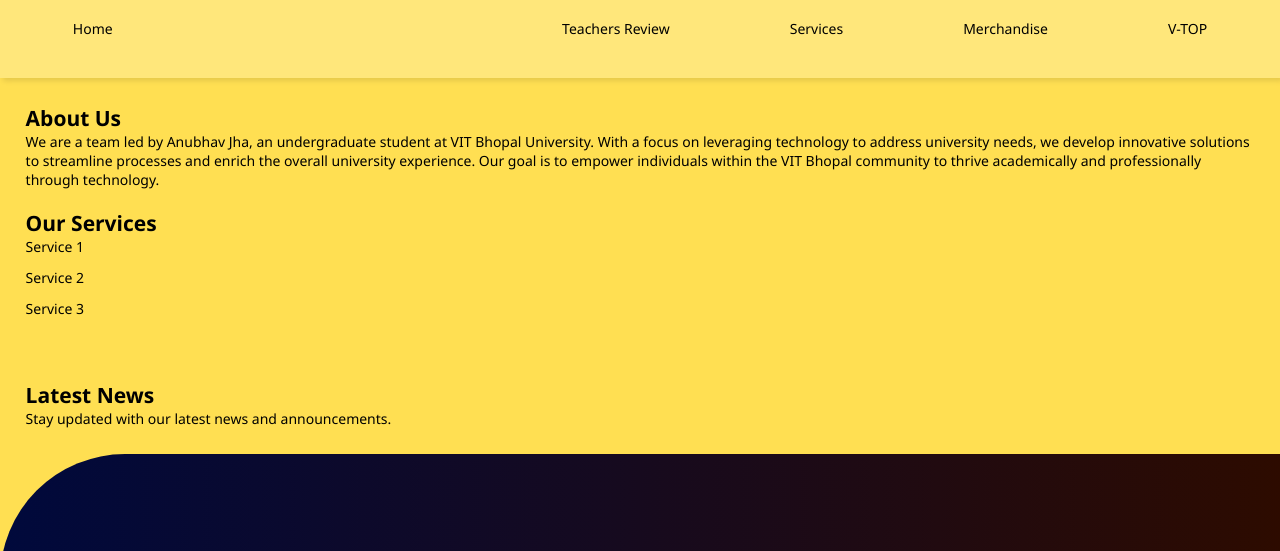
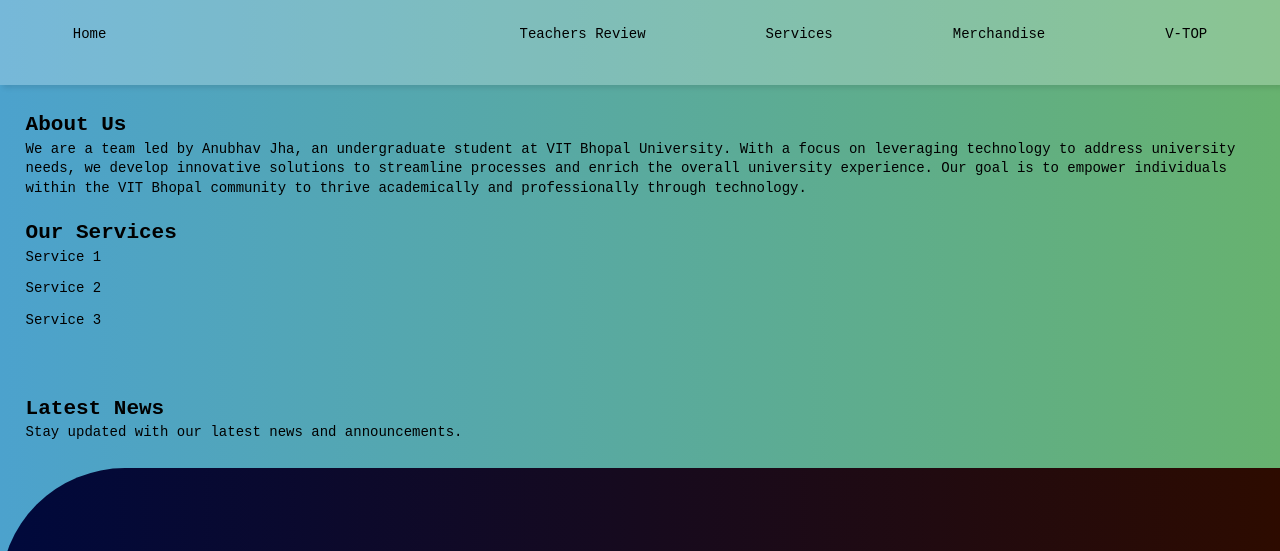
Before and after one commit to anubhavjha08/-Konecto.org, a plain HTML site: page index.html in a window 1280 px wide. Shown: the part 119-670 px from the top of the page. Drawn offline with Linux system fonts and the light colour scheme.

Commit message:
Body Ui update

```diff
--- a/style.css
+++ b/style.css
@@ -5,14 +5,18 @@
 
 body {
     font-size: 14px;
-    /* line-height: 1.4;
+    line-height: 1.4;
     min-height: 100vh;
-    background-image: url("MIT-Dome-WP.jpg");
+    /* background-image: url("MIT-Dome-WP.jpg");
     background-size: cover;
     background-repeat: no-repeat;
     background-position: center; */
     background-color: rgba(255, 208, 0, 0.678);
-    font-family: 'Segoe UI', Tahoma, Geneva, Verdana, sans-serif;
+    /* font-family: 'Segoe UI', Tahoma, Geneva, Verdana, sans-serif; */
+    font-family: "Kode Mono", monospace;
+    background: #67B26F;  /* fallback for old browsers */
+    background: -webkit-linear-gradient(to right, #4ca2cd, #67B26F);  /* Chrome 10-25, Safari 5.1-6 */
+    background: linear-gradient(to right, #4ca2cd, #67B26F); /* W3C, IE 10+/ Edge, Firefox 16+, Chrome 26+, Opera 12+, Safari 7+ */
 }
 
 h1 {
@@ -28,7 +32,6 @@ nav {
     padding: 1%;
     background-color: rgba(255, 255, 255, 0.235);
     box-shadow: 3px 3px 5px rgba(0, 0, 0, 0.1);
-
 }
 
 nav ul {
@@ -51,11 +54,10 @@ nav a {
     display: flex;
     align-items: center;
     color: black;
-
 }
 
 nav a:hover {
-    background-color: #f0f0f0;
+    background-color: white;
 }
 
 nav li:first-child {
```
